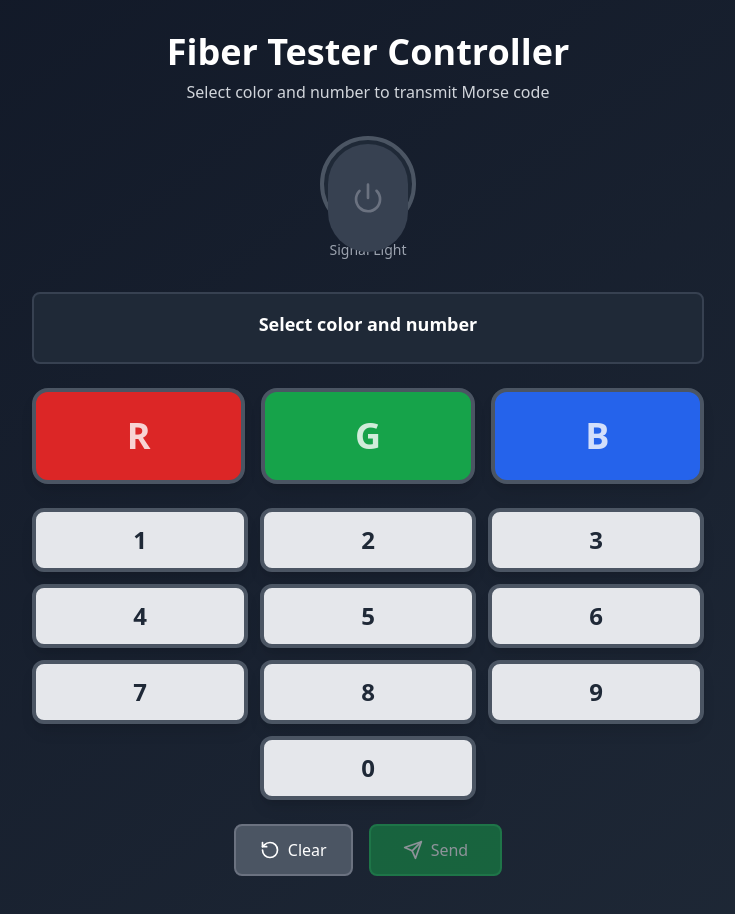
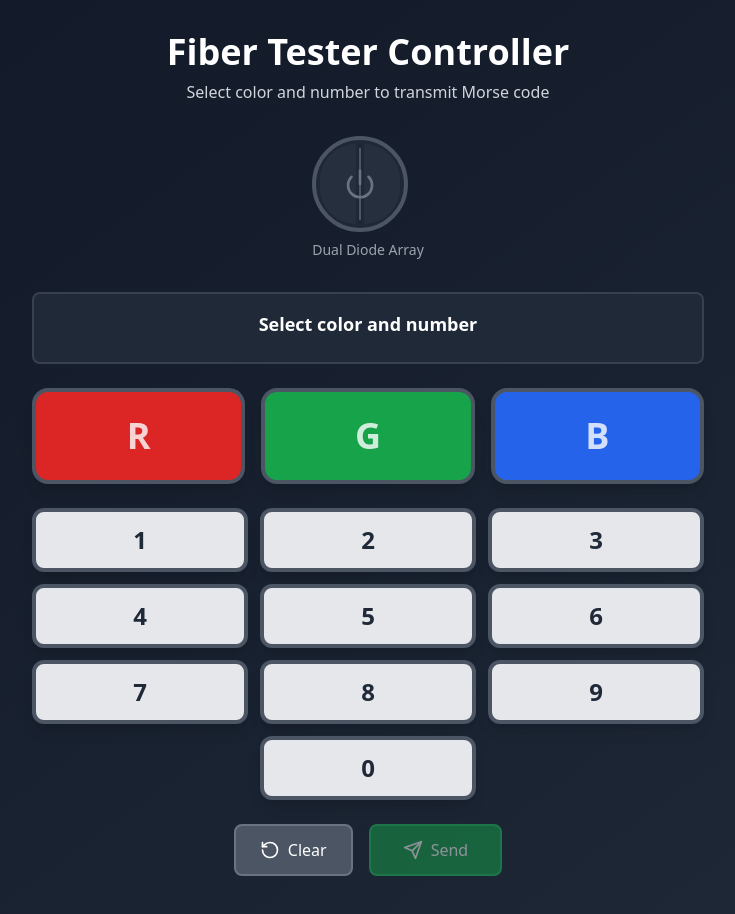
Before and after one commit to complexsimplcitymedia/fiber-dmx-ui, a React (Vite) app: page / in a window 1280 px wide. Shown: the top 914 px of the page, without its empty margins (272-1007 px from the left). Built offline with nearby package versions, Linux system fonts and the light colour scheme.

Commit message:
Updated FiberTesterController.tsx

```diff
--- a/src/components/FiberTesterController.tsx
+++ b/src/components/FiberTesterController.tsx
@@ -6,10 +6,13 @@ const FiberTesterController: React.FC = () => {
   const [selectedColor, setSelectedColor] = useState<string>('');
   const [currentNumber, setCurrentNumber] = useState<string>('');
   const [isTransmitting, setIsTransmitting] = useState<boolean>(false);
-  const [lightOn, setLightOn] = useState<boolean>(false);
+  const [isContinuousFlashing, setIsContinuousFlashing] = useState<boolean>(false);
+  const [diode1Active, setDiode1Active] = useState<boolean>(false);
+  const [diode2Active, setDiode2Active] = useState<boolean>(false);
   const [statusMessage, setStatusMessage] = useState<string>('Select color and number');
   const [sentHistory, setSentHistory] = useState<string[]>([]);
   const [pythonBridge] = useState(() => PythonBridge.getInstance());
+  const [continuousInterval, setContinuousInterval] = useState<NodeJS.Timeout | null>(null);
 
   const colors = [
     { name: 'Red', letter: 'R', bgColor: 'bg-red-600', hoverColor: 'hover:bg-red-700' },
@@ -91,11 +94,26 @@ const FiberTesterController: React.FC = () => {
   };
 
   const executeTransmissionSequence = async (sequence: TransmissionStep[]) => {
+    let currentDiode = 1; // Start with diode 1
+
     for (const step of sequence) {
       if (step.type === 'dot' || step.type === 'dash' || step.type === 'confirmation') {
-        setLightOn(true);
+        // Alternate between diodes for each flash
+        if (currentDiode === 1) {
+          setDiode1Active(true);
+          setDiode2Active(false);
+          currentDiode = 2;
+        } else {
+          setDiode1Active(false);
+          setDiode2Active(true);
+          currentDiode = 1;
+        }
+
         await new Promise(resolve => setTimeout(resolve, step.duration));
-        setLightOn(false);
+
+        // Turn off current diode
+        setDiode1Active(false);
+        setDiode2Active(false);
 
         // Add small gap after light unless it's the last step
         if (step !== sequence[sequence.length - 1]) {
@@ -105,6 +123,17 @@ const FiberTesterController: React.FC = () => {
         await new Promise(resolve => setTimeout(resolve, step.duration));
       }
     }
+  };
+
+  const stopContinuousFlashing = () => {
+    if (continuousInterval) {
+      clearInterval(continuousInterval);
+      setContinuousInterval(null);
+    }
+    setIsContinuousFlashing(false);
+    setDiode1Active(false);
+    setDiode2Active(false);
+    setStatusMessage(selectedColor && currentNumber ? `${selectedColor} ${currentNumber} ready` : 'Select color and number');
   };
 
   const handleSend = async () => {
@@ -160,18 +189,37 @@ const FiberTesterController: React.FC = () => {
         {/* Status Light */}
         <div className="flex justify-center mb-8">
           <div className="relative">
-            <div className={`w-24 h-24 rounded-full border-4 border-gray-600 transition-all duration-200 ${
-              lightOn ? `${lightColors.on} shadow-lg` : 'bg-gray-800'
-            }`}>
-              <div className={`absolute inset-2 rounded-full transition-all duration-200 ${
-                lightOn ? `${lightColors.inner} shadow-inner` : 'bg-gray-700'
-              }`}>
-                <Power className={`w-8 h-8 absolute top-1/2 left-1/2 transform -translate-x-1/2 -translate-y-1/2 ${
-                  lightOn ? lightColors.iconColor : 'text-gray-500'
+            {/* Main enclosure */}
+            <div className="w-24 h-24 rounded-full border-4 border-gray-600 bg-gray-800 relative overflow-hidden">
+              {/* Diode 1 - Left side */}
+              <div className={`absolute left-0 top-0 w-1/2 h-full rounded-l-full transition-all duration-150 ${
+                diode1Active ? `${lightColors.on} shadow-lg` : 'bg-gray-800'
+              } ${diode1Active ? 'opacity-100' : 'opacity-30'}`}>
+                <div className={`absolute inset-1 rounded-l-full transition-all duration-150 ${
+                  diode1Active ? `${lightColors.inner} shadow-inner` : 'bg-gray-700'
+                }`} />
+              </div>
+
+              {/* Diode 2 - Right side */}
+              <div className={`absolute right-0 top-0 w-1/2 h-full rounded-r-full transition-all duration-150 ${
+                diode2Active ? `${lightColors.on} shadow-lg` : 'bg-gray-800'
+              } ${diode2Active ? 'opacity-100' : 'opacity-30'}`}>
+                <div className={`absolute inset-1 rounded-r-full transition-all duration-150 ${
+                  diode2Active ? `${lightColors.inner} shadow-inner` : 'bg-gray-700'
+                }`} />
+              </div>
+
+              {/* Center divider line */}
+              <div className="absolute left-1/2 top-2 bottom-2 w-0.5 bg-gray-600 transform -translate-x-1/2" />
+
+              {/* Power icon overlay */}
+              <div className="absolute inset-0 flex items-center justify-center">
+                <Power className={`w-8 h-8 transition-all duration-150 ${
+                  (diode1Active || diode2Active) ? lightColors.iconColor : 'text-gray-500'
                 }`} />
               </div>
             </div>
-            <div className="text-center mt-2 text-sm text-gray-400">Signal Light</div>
+            <div className="text-center mt-2 text-sm text-gray-400">Dual Diode Array</div>
           </div>
         </div>
 
```
